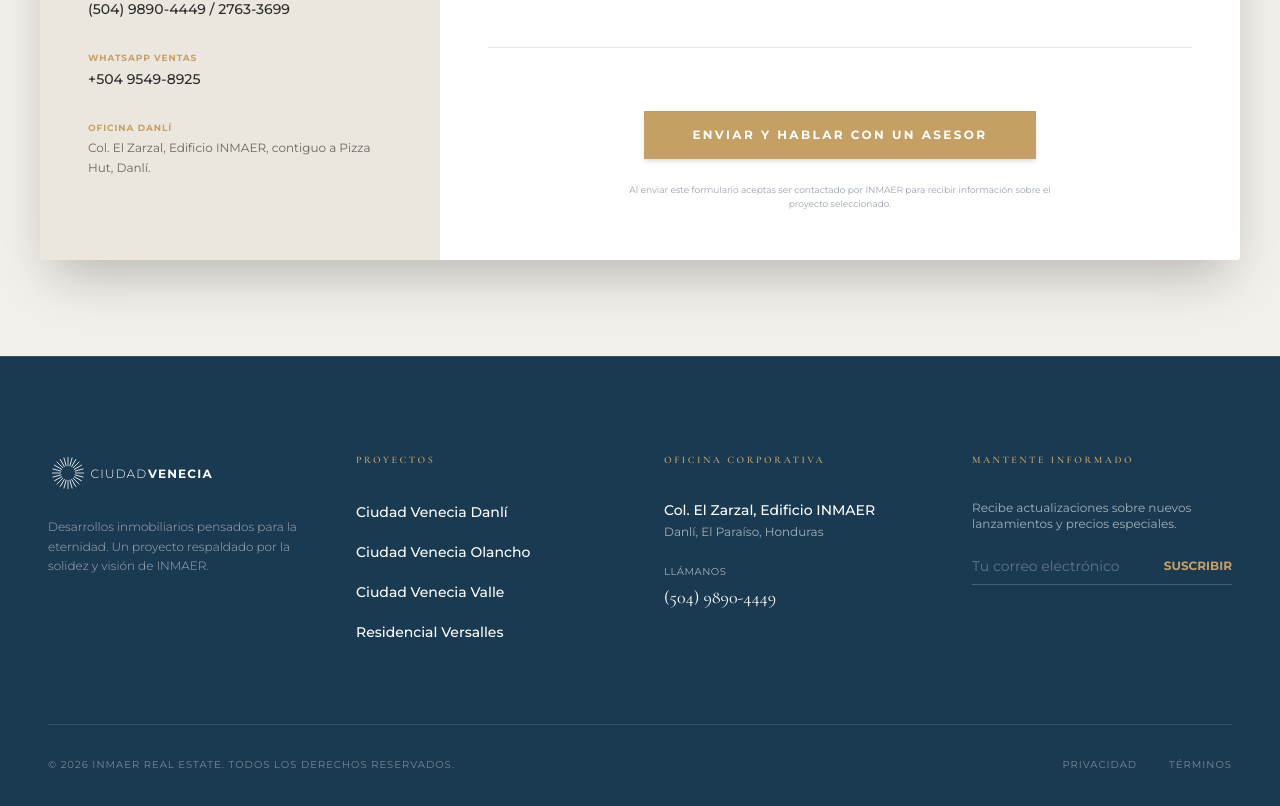
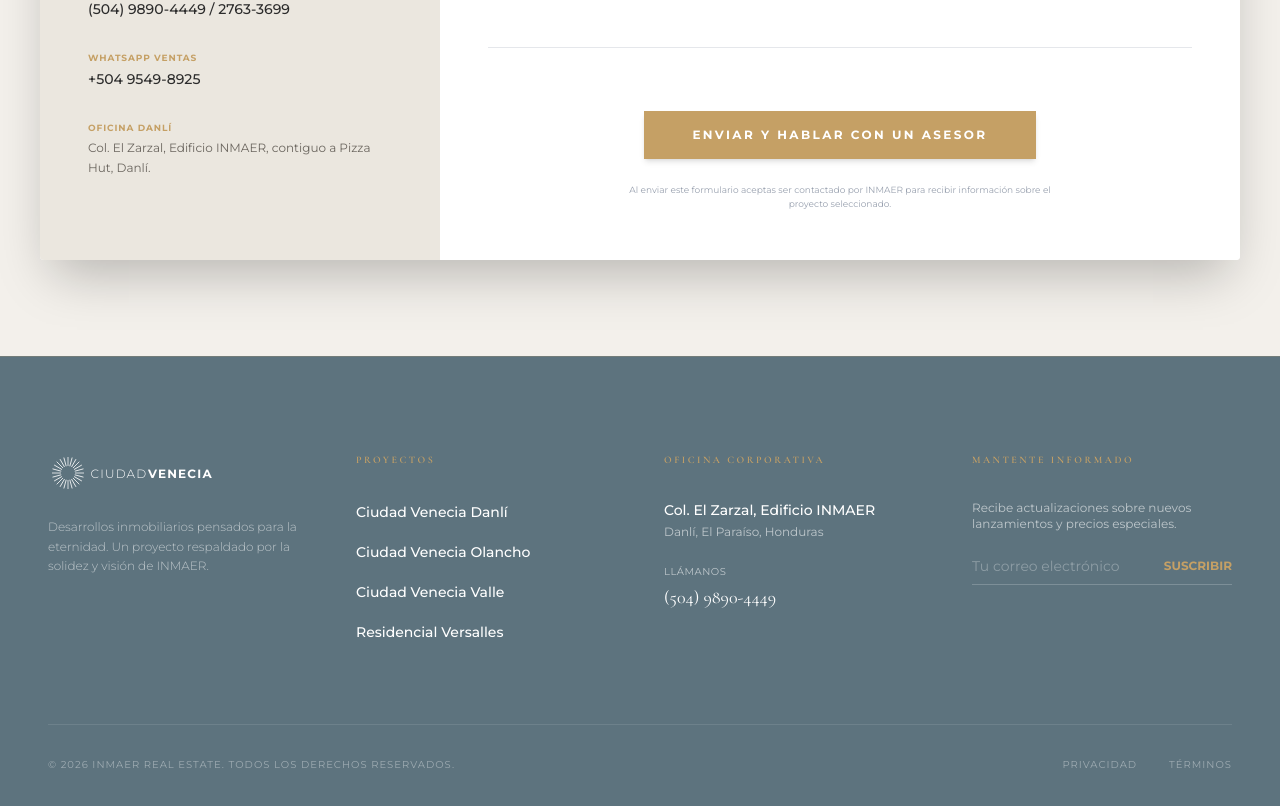
Before and after one commit to rplushn/ciudadvenecia, a Next.js app: page /design-5 in a window 1280 px wide. Shown: the part 9168-9974 px from the top of the page. Built offline with nearby package versions, Linux system fonts and the light colour scheme.

Commit message:
Update the footer background color to #5D737E (header color) to test visual consistency.

```diff
--- a/src/app/design-5/page.tsx
+++ b/src/app/design-5/page.tsx
@@ -816,8 +816,8 @@ export default function Design5Page() {
            </div>
        </section>
 
-      {/* Footer - CORPORATE & ROBUST STYLE */}
-      <footer className="bg-[#1A3A52] text-white pt-24 pb-12 border-t border-[#C5A065]/20 relative overflow-hidden">
+      {/* Footer - COLOR UPDATED TO #5D737E (HEADER COLOR) */}
+      <footer className="bg-[#5D737E] text-white pt-24 pb-12 border-t border-[#C5A065]/20 relative overflow-hidden">
         {/* Background Pattern - subtle logo watermark */}
         <div className="absolute top-0 right-0 opacity-[0.03] pointer-events-none transform translate-x-1/3 -translate-y-1/3">
              <svg height="800" viewBox="0 0 330 80" fill="currentColor" xmlns="http://www.w3.org/2000/svg">
```
